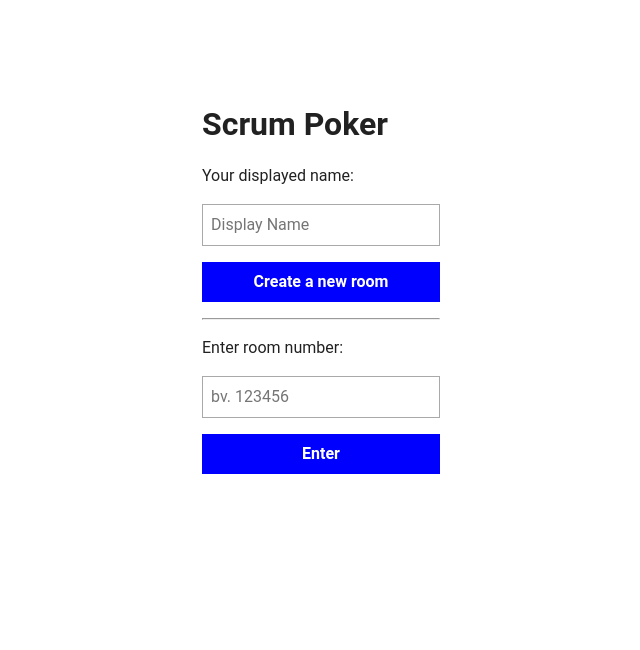
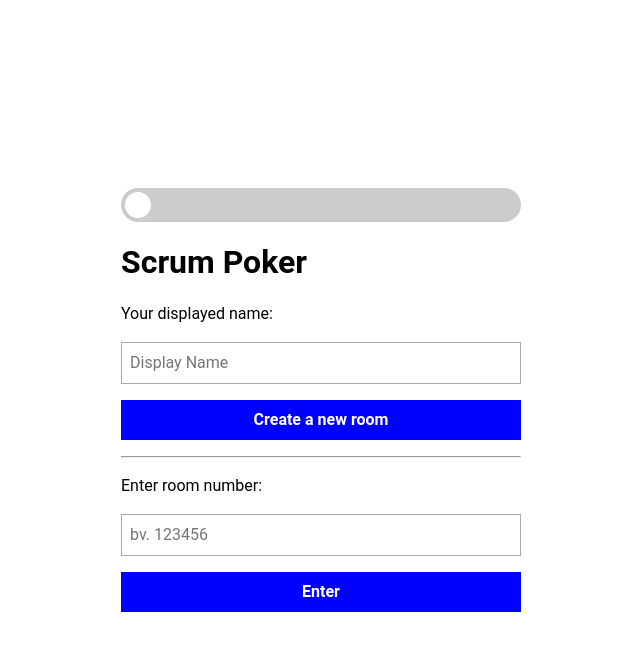
Before and after one commit to ambertaal/scrum-poker, a Vue app: page / in a window 1280 px wide. Shown: the top 650 px of the page, without its empty margins (319-959 px from the left). Built offline with nearby package versions, Linux system fonts and the light colour scheme; a small style sheet from the web is missing.

Commit message:
feat: Implementing Dark Mode with VueUse

```diff
--- a/package.json
+++ b/package.json
@@ -14,6 +14,7 @@
   "dependencies": {
     "@fontsource/roboto": "5.2.5",
     "@mdi/font": "7.4.47",
+    "@vueuse/core": "^13.4.0",
     "firebase": "^11.9.1",
     "vue": "^3.5.13",
     "vuetify": "^3.8.1"
--- a/src/App.vue
+++ b/src/App.vue
@@ -1,6 +1,3 @@
-<script setup lang="ts">
-</script>
-
 <template>
   <v-app>
     <router-view />
--- a/src/components.d.ts
+++ b/src/components.d.ts
@@ -9,6 +9,8 @@ export {}
 declare module 'vue' {
   export interface GlobalComponents {
     AppFooter: typeof import('./components/AppFooter.vue')['default']
+    Darkmodeswitch: typeof import('./components/DarkModeToggle.vue')['default']
+    DarkModeToggle: typeof import('./components/DarkModeToggle.vue')['default']
     HelloWorld: typeof import('./components/HelloWorld.vue')['default']
     RouterLink: typeof import('vue-router')['RouterLink']
     RouterView: typeof import('vue-router')['RouterView']
--- /dev/null
+++ b/src/components/DarkModeToggle.vue
@@ -0,0 +1,74 @@
+<script setup lang="ts">
+  import { useDarkMode } from '@/composables/useDarkMode'
+
+  const { toggleDark } = useDarkMode()
+</script>
+
+<template>
+  <label class="switch">
+    <input type="checkbox" @click="toggleDark()">
+    <span class="slider round"></span>
+  </label>
+</template>
+
+<style>
+.switch {
+  position: relative;
+  display: inline-block;
+  width: 60px;
+  height: 34px;
+}
+
+.switch input {
+  opacity: 0;
+  width: 0;
+  height: 0;
+}
+
+.slider {
+  position: absolute;
+  cursor: pointer;
+  top: 0;
+  left: 0;
+  right: 0;
+  bottom: 0;
+  background-color: #ccc;
+  -webkit-transition: .4s;
+  transition: .4s;
+}
+
+.slider:before {
+  position: absolute;
+  content: "";
+  height: 26px;
+  width: 26px;
+  left: 4px;
+  bottom: 4px;
+  background-color: white;
+  -webkit-transition: .4s;
+  transition: .4s;
+}
+
+input:checked + .slider {
+  background-color: #2196F3;
+}
+
+input:focus + .slider {
+  box-shadow: 0 0 1px #2196F3;
+}
+
+input:checked + .slider:before {
+  -webkit-transform: translateX(26px);
+  -ms-transform: translateX(26px);
+  transform: translateX(26px);
+}
+
+/* Rounded sliders */
+.slider.round {
+  border-radius: 34px;
+}
+
+.slider.round:before {
+  border-radius: 50%;
+}
+</style>
--- /dev/null
+++ b/src/composables/useDarkMode.ts
@@ -0,0 +1,18 @@
+import { useDark, useToggle } from '@vueuse/core';
+
+const isDark = useDark({
+  selector: 'html',
+  attribute: 'class',
+  valueDark: 'dark',
+  valueLight: 'light',
+  storageKey: 'vueuse-color-scheme',
+})
+
+const toggleDark = useToggle(isDark)
+
+export const useDarkMode = () => {
+  return {
+    isDark,
+    toggleDark,
+  }
+}
--- a/src/main.ts
+++ b/src/main.ts
@@ -3,6 +3,7 @@ import App from './App.vue'
 import router from './router'
 import { registerPlugins } from '@/plugins'
 import 'unfonts.css'
+import './styles/settings.scss'
 
 const app = createApp(App)
 app.use(router)
--- a/src/styles/settings.scss
+++ b/src/styles/settings.scss
@@ -1,10 +1,23 @@
-/**
- * src/styles/settings.scss
- *
- * Configures SASS variables and Vuetify overwrites
- */
+html, body, #app {
+  height: 100%;
+  margin: 0;
+}
 
-// https://vuetifyjs.com/features/sass-variables/`
-// @use 'vuetify/settings' with (
-//   $color-pack: false
-// );
+.page-layout {
+  min-height: 100vh;
+  display: flex;
+  justify-content: center;
+  align-items: center;
+  background-color: inherit;
+  color: inherit;
+}
+
+html.dark .page-layout {
+  background-color: #121212;
+  color: white;
+}
+
+html.light .page-layout {
+  background-color: white;
+  color: black;
+}
--- a/src/views/Lobby.vue
+++ b/src/views/Lobby.vue
@@ -79,7 +79,10 @@
 </script>
 
 <template>
+  <div class="page-layout">
     <div class="lobby">
+      <DarkModeToggle />
+
       <h1>Scrum Poker</h1>
 
       <label for="name">Your displayed name:</label>
@@ -92,7 +95,7 @@
       <input v-model="joinRoomId" placeholder="bv. 123456" />
       <button @click="enterRoom">Enter</button>
     </div>
-
+  </div>
   <!-- Name dialog -->
   <div v-if="showNameDialog" class="overlay">
     <div class="dialog">
@@ -109,7 +112,7 @@
 <style scoped>
 .lobby {
   max-width: 400px;
-  margin: 100px auto;
+  width: 100%;
   display: flex;
   flex-direction: column;
   gap: 1rem;
@@ -141,9 +144,12 @@ button {
   display: flex; align-items: center; justify-content: center;
 }
 .dialog {
-  background: white; padding: 2rem; border-radius: 8px; width: 300px;
+  background: var(--dialog-background, white);
+  color: inherit;
+  padding: 2rem; border-radius: 8px; width: 300px;
 }
 .actions {
   margin-top: 1rem; display: flex; justify-content: space-between;
 }
+
 </style>
--- a/src/views/Room.vue
+++ b/src/views/Room.vue
@@ -133,7 +133,10 @@
 </script>
 
 <template>
+  <div class="page-layout">
     <div class="room">
+      <DarkModeToggle />
+
       <p>Room: {{ roomName }}</p>
 
       <section class="results-section">
@@ -171,6 +174,7 @@
       </section>
 
     </div>
+  </div>
 
   <div v-if="showNameDialog" class="overlay">
     <div class="dialog">
@@ -186,7 +190,6 @@
 </template>
 
 <style scoped>
-
 .room {
   display: flex;
   flex-direction: column;
```
Also changed, not shown: 1 other file (tests, documents, lock files or other folders). Lines whose indentation alone changed are shown as unchanged.
